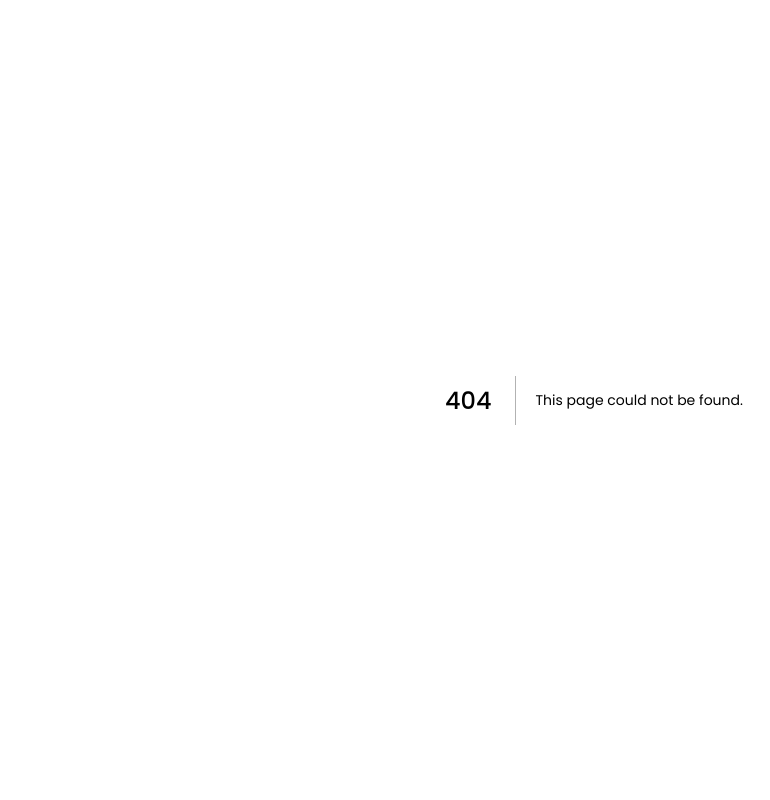
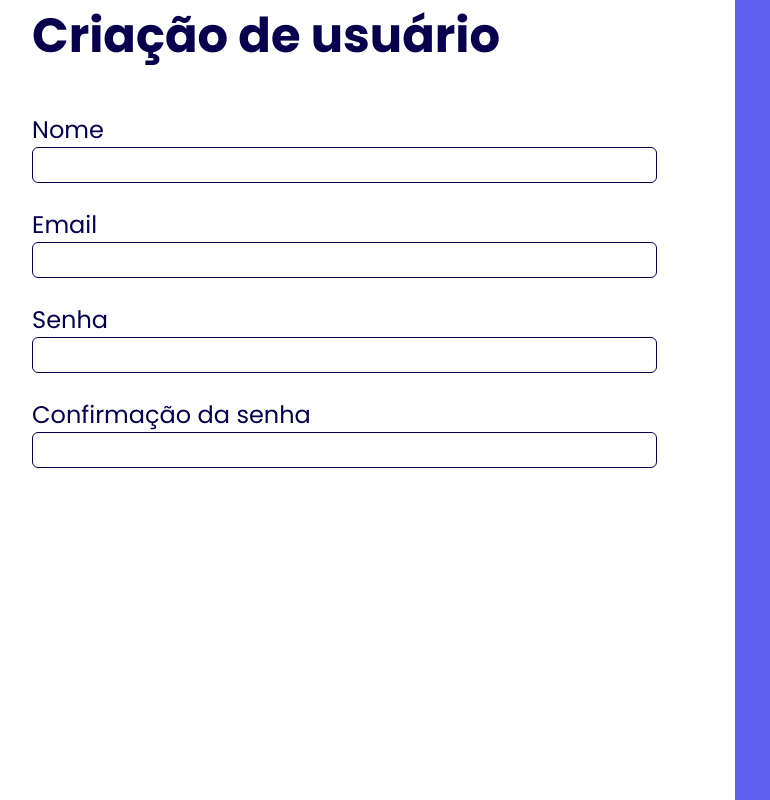
Before and after one commit to shrimp-dev/RoleManager-web-frontend, a Next.js app: page /register in a window 1280 px wide. Before the commit this address had no page. Shown: the whole page, without its empty margins (46-816 px from the left). Built offline with nearby package versions, Linux system fonts and the light colour scheme.

Commit message:
register page base

```diff
--- a/src/pages/index.tsx
+++ b/src/pages/index.tsx
@@ -9,8 +9,8 @@ const Home: NextPage = () => {
 
     <Layout title='Membros' row contentTye=''>
       <div style={{display:"flex",alignItems:"center",justifyContent:"center",flexDirection:'column'}}>
-        <h1>Hello World, Patrick</h1>
-        <UserCard name='Shrimp'
+
+        <UserCard name='Jolyne Cujoh'
                   id={2}
                   path='https://cdn.discordapp.com/attachments/469630958811742212/933154900773314611/51245626081fab919cffcd5ac31287d06b0a61bdr1-667-606v2_00.png'
                   bgImg='https://cdn.discordapp.com/attachments/469630958811742212/933157306634477669/jojos-bizzare-adventur-part-6-stone-ocean.png'/>
--- a/src/pages/login/index.tsx
+++ b/src/pages/login/index.tsx
@@ -14,6 +14,9 @@ import { IconArrowLogin } from "../../components/Icons";
 export default function Login() {
     function login(){
         route.push('/')
+    }
+    function register(){
+        route.push('/register')
     }
     const text: {} = Language
     return (
@@ -40,7 +43,7 @@ export default function Login() {
             <button onClick={()=>login()}>{IconArrowLogin}</button>
             <div style={{display:'flex',flexDirection:'column',alignItems:'center'}}>
                 <p>Recebeu um convite e ainda não se cadastrou?</p>
-                <p>Clique Aqui</p>
+                <p onClick={()=> register()}>Clique Aqui</p>
             </div>
 
         </Container>
--- a/src/pages/login/styles.ts
+++ b/src/pages/login/styles.ts
@@ -58,6 +58,7 @@ export const Container = styled.div`
       margin-top: 0;
       font-weight: 700;
       color: var(--violet-blue);
+      cursor: pointer;
     }
   }
 `;
--- a/src/pages/profile/[id].tsx
+++ b/src/pages/profile/[id].tsx
@@ -43,7 +43,7 @@ export default function Profile() {
             }else{
                 let userAux:User={
                     id:+id,
-                    name:"Jolyne Kujo, A NÃO pior jojo",
+                    name:"Jolyne Cujoh, A NÃO pior jojo",
                     drinks:[],
                     description:'Jojo mais underrated da historia',
                     profileImgPath:'https://cdn.discordapp.com/attachments/469630958811742212/933154900773314611/51245626081fab919cffcd5ac31287d06b0a61bdr1-667-606v2_00.png',
--- /dev/null
+++ b/src/pages/register/index.tsx
@@ -0,0 +1,32 @@
+import route from "next";
+import React from "react";
+import { ContentContainer, EditContainer, Form, FormContainer, FormTitleContainer } from "./styles";
+
+export default function Register(){
+
+    return(
+        <div style={{display: "flex"}}>
+            <ContentContainer>
+                <FormTitleContainer><h1>Criação de usuário</h1></FormTitleContainer>
+                <FormContainer>
+                    <Form><label>Nome</label>
+                    <input type= "text"></input></Form>
+                    <Form><label>Email</label>
+                    <input type= "email"></input></Form>
+                    <Form><label>Senha</label>
+                    <input type= "password"></input></Form>
+                    <Form><label>Confirmação da senha</label>
+                    <input type= "password"></input></Form>
+
+
+
+
+                </FormContainer>
+
+
+            </ContentContainer>
+            <EditContainer></EditContainer>
+        </div>
+    )
+
+}
--- /dev/null
+++ b/src/pages/register/styles.ts
@@ -0,0 +1,56 @@
+import styled from "styled-components";
+export const ContentContainer = styled.div`
+  background-color: var(--white);
+  width: 61vw;
+  min-height: 100vh;
+  display: flex;
+  flex-direction: column;
+  align-items: center;
+  gap: 5vh;
+
+`;
+export const FormTitleContainer = styled.div`
+width: 80%;
+display: flex;
+flex-direction: column;
+justify-content: flex-start;
+h1{
+      font-size: 3rem;
+      color: var(--dark);
+  }
+  `
+  export const FormContainer = styled.div`
+  width: 80%;
+  display: flex;
+  flex-direction: column;
+  justify-content: flex-start;
+  gap: 3vh;
+
+
+  `
+  export const Form = styled.div`
+  display: flex;
+  flex-direction: column;
+  label{
+      font-size: 1.5rem;
+      color: var(--dark);
+  }
+  input{
+      width: 100%;
+      height: 4.5vh;
+      border-radius: 6px;
+      padding: 1rem;
+      outline: none;
+      border: 1px solid var(--dark);
+      :focus{
+        border: 1px solid var(--violet-blue);
+    color: var(--violet-blue)
+      }
+  }`;
+export const EditContainer = styled.div`
+  background-color: var(--violet-blue);
+  width: 39vw;
+  min-height: 100vh;
+  margin-left: auto;
+  gap: 12vh;
+`;
```
